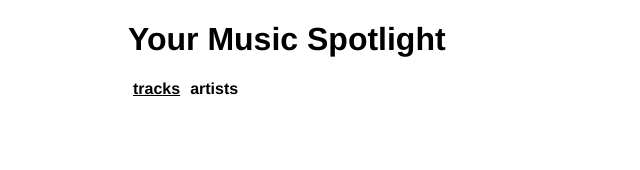
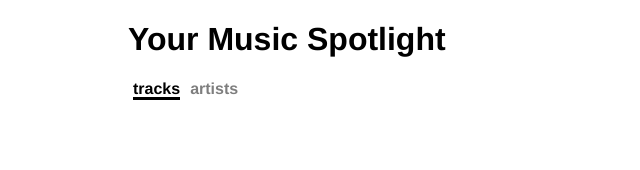
Before and after one commit to johann-vu/music-spotlight, a Vue app: page /top in a window 1280 px wide. Shown: the top 170 px of the page, without its empty margins (0-640 px from the left). Built offline with nearby package versions, Linux system fonts and the light colour scheme; no server answers.

Commit message:
Improved Toggle Design

```diff
--- a/src/components/CategoryToggle.vue
+++ b/src/components/CategoryToggle.vue
@@ -40,14 +40,17 @@ export default {
 .cat-toggle__option {
   margin: 5px;
   font-weight: bold;
+  opacity: 0.5;
+  transition: opacity ease 0.5s;
 
   &:hover {
     cursor: pointer;
+    opacity: 1;
   }
 
   &.--selected {
-    text-decoration: underline;
-    text-decoration-color: var(--text-color);
+    border-bottom: solid 3px var(--text-color);
+    opacity: 1;
   }
 }
 </style>
```
